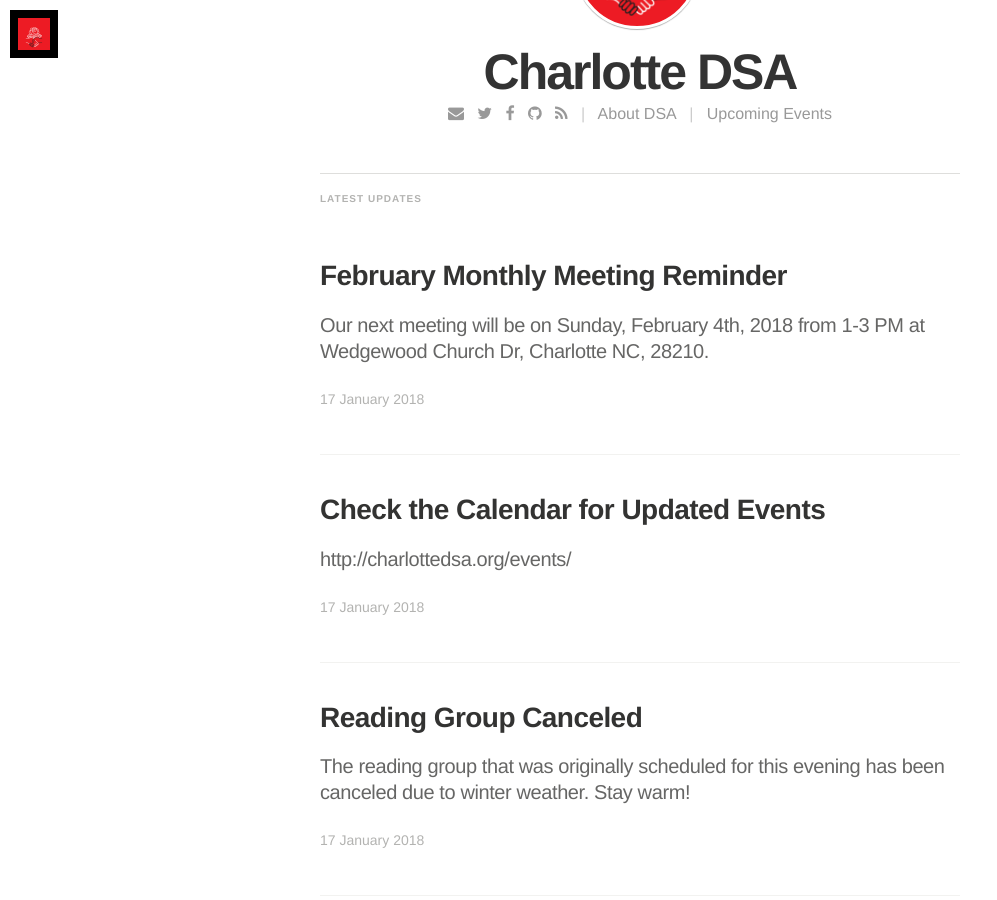
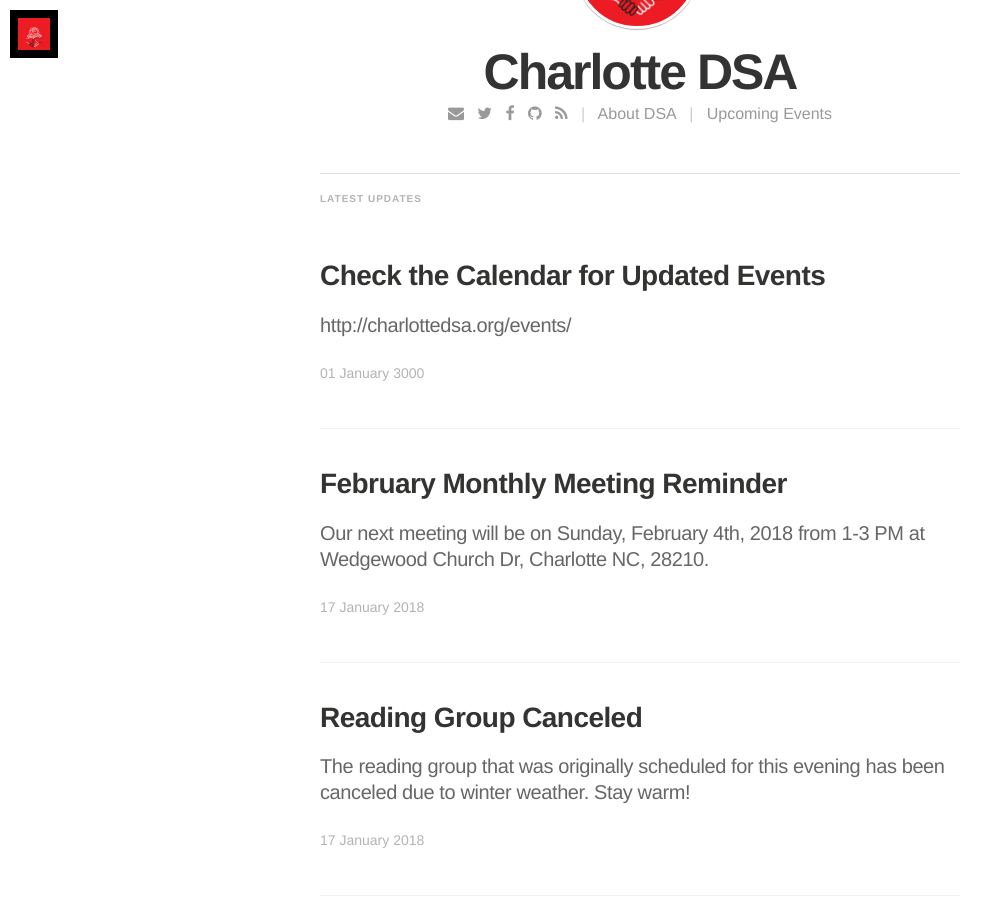
Before and after one commit to cltdsa/NCPiedmontDSA.github.io, a Jekyll site: the page built from index.html, in a window 1280 px wide and 900 px high, scrolled down 512 px. Shown: the whole window, without its empty margins (0-997 px from the left). Built offline with Jekyll 4.4.1, drawn with Linux system fonts in a browser that asks for light colours; nearby versions of some CDN libraries; some web fonts are replaced; the list of posts is cut into pages by our own code; comment, search, counter and statistics services are not loaded.

Commit message:
events post date

```diff
--- a/_posts/3000-01-01-check-events.md
+++ b/_posts/3000-01-01-check-events.md
@@ -1,7 +1,7 @@
 ---
 layout: post
 title:  "Check the Calendar for Updated Events"
-date:   2018-01-17 13:53
+date:   3000-01-01 00:00
 ---
 
 http://charlottedsa.org/events/
```
